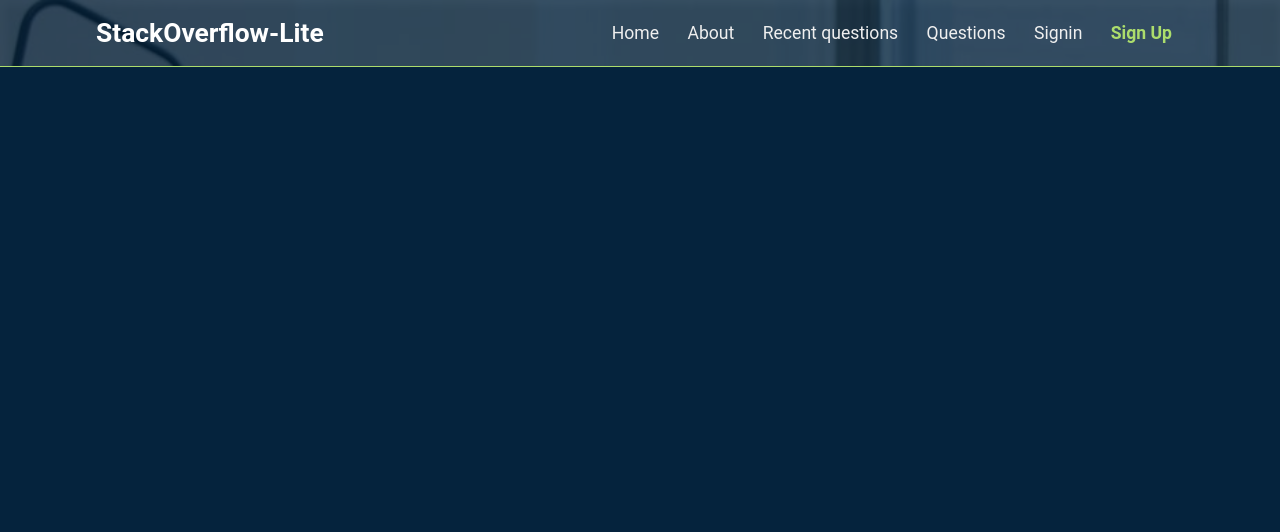
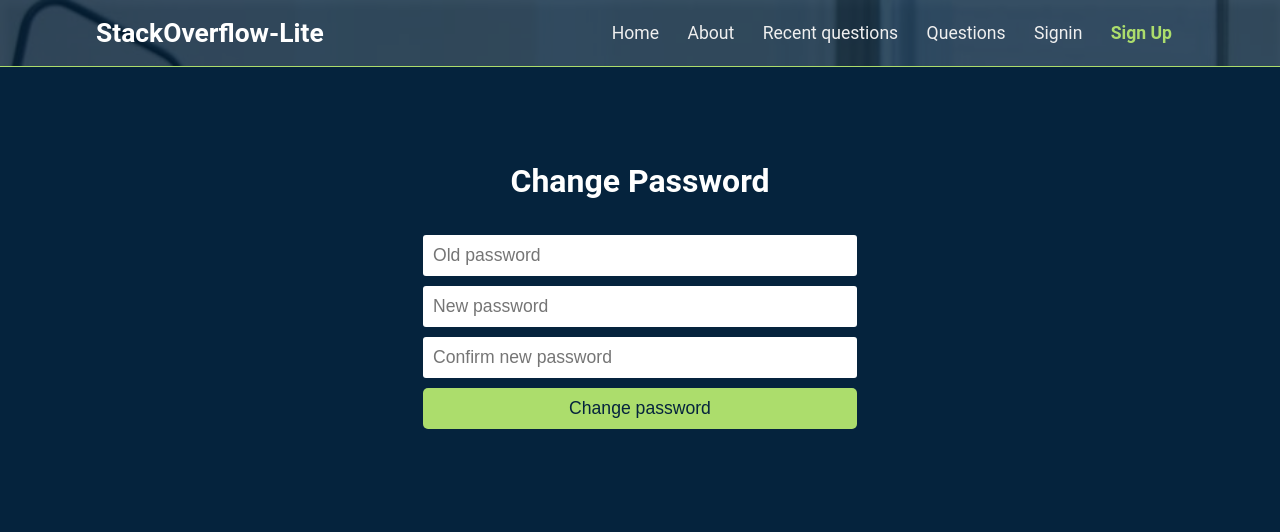
Before and after one commit to davidshare/StackOverflow-lite, a plain HTML site: page UI/change_password.html in a window 1280 px wide. Drawn offline with Linux system fonts and the light colour scheme.

Commit message:
Create change password form

```diff
--- a/UI/change_password.html
+++ b/UI/change_password.html
@@ -34,7 +34,15 @@
 			</nav>
 		</div>
 	</header>
-
+	<section class="page-content container-max signin-box">
+		<h1 class="page-title text-white text-center">Change Password</h1>
+		<form method="post" action="" class="signin-form">
+			<input type="password" name="old_paswd" placeholder="Old password">
+			<input type="password" name="new_paswd" placeholder="New password">
+			<input type="password" name="confirm_paswd" placeholder="Confirm new password">
+			<input type="submit" name="submit" class="btn btn-success" value="Change password">
+		</form>
+	</section>
 	<script src="js/main.js"></script>
 </body>
 </html>
```
